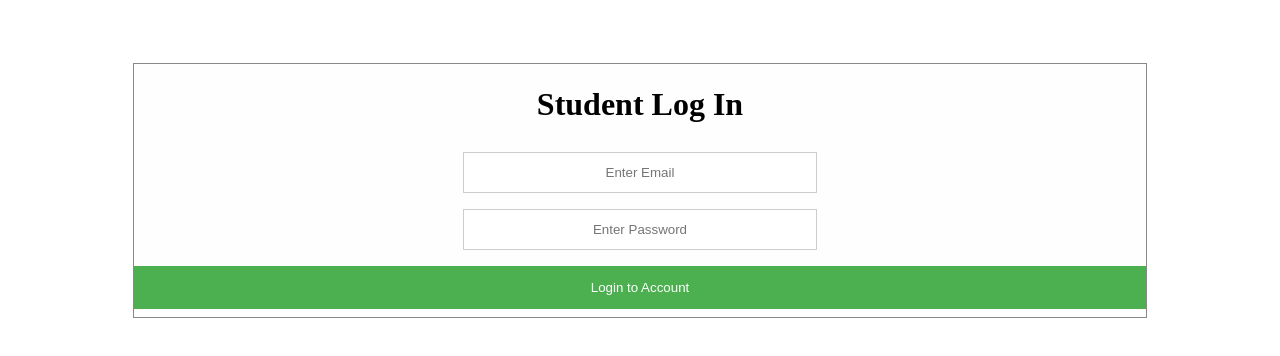
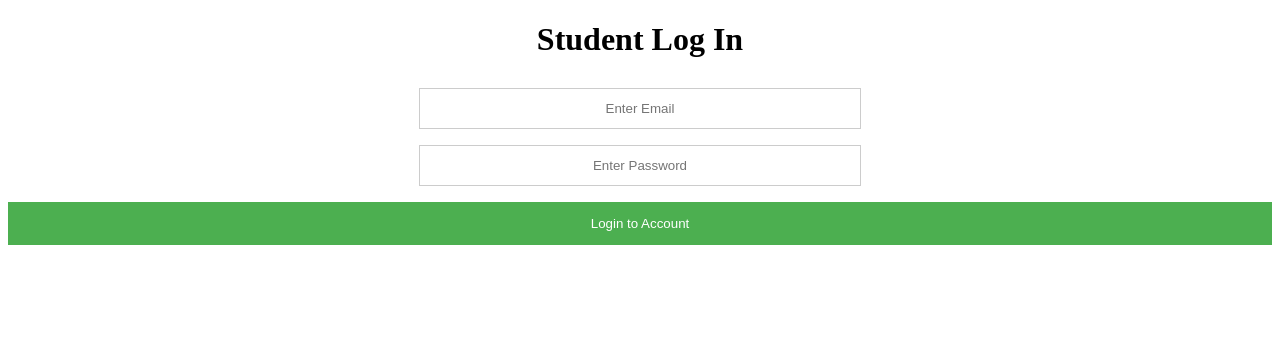
Before and after one commit to igokulganesh/R-WE, a plain HTML site: page slogin.html in a window 1280 px wide. Drawn offline with Linux system fonts and the light colour scheme; some packages are replaced by stand-ins of ours; no server answers.

Commit message:
Update slogin.html

```diff
--- a/slogin.html
+++ b/slogin.html
@@ -8,17 +8,17 @@
 
 <body>
 
-<form class="modal-content animate" action="/action_page.php">
-    <h1><center>Student Log In</center></h1>
-    <center>
+<center>
+<!-- <form class="modal-content animate" action="/action_page.php">  -->
+    <h1>Student Log In</h1>
+
     <div id="login_div" class="main-div">
       <input type="email" placeholder="Enter Email" id="email_field" /><br>
       <input type="password" placeholder="Enter Password" id="password_field" /><br>
-
       <button onclick="login()">Login to Account</button>
-      </center>
     </div>
-</form>
+<!-- </form>  -->
+</center>
 
 <script src="https://www.gstatic.com/firebasejs/4.8.1/firebase.js"></script>
   <script>
```
